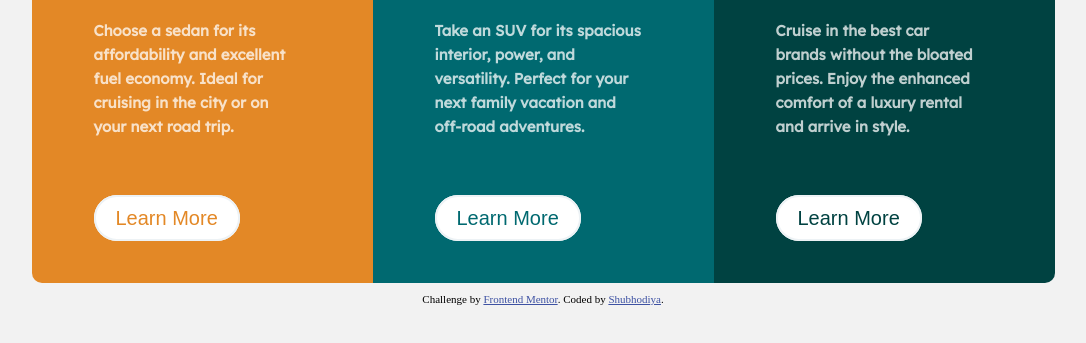
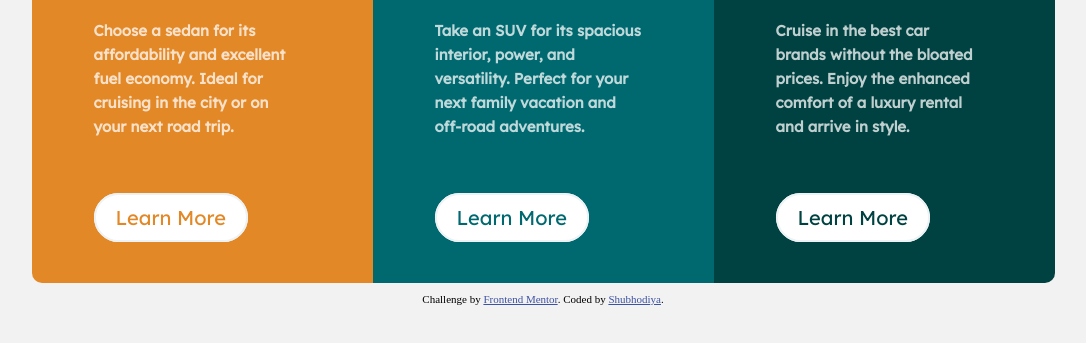
Before and after one commit to Shubhodiya/FrontendMentor-3-column-preview-card-component, a plain HTML site: page index.html in a window 1280 px wide. Shown: the part 295-638 px from the top of the page, without its empty margins (97-1183 px from the left). Drawn offline with Linux system fonts and the light colour scheme.

Commit message:
Update styles.css

```diff
--- a/CSS/styles.css
+++ b/CSS/styles.css
@@ -85,7 +85,7 @@ div{
   -webkit-border-radius: 49;
   -moz-border-radius: 49;
   border-radius: 49px;
-  font-family: Arial;
+  font-family: 'Lexend Deca', sans-serif;
   color: hsl(31, 77%, 52%);
   font-size: 20px;
   background: #ffffff;
@@ -99,7 +99,7 @@ div{
   -webkit-border-radius: 49;
   -moz-border-radius: 49;
   border-radius: 49px;
-  font-family: Arial;
+  font-family: 'Lexend Deca', sans-serif;
   color: hsl(184, 100%, 22%);
   font-size: 20px;
   background: #ffffff;
@@ -112,7 +112,7 @@ div{
   -webkit-border-radius: 49;
   -moz-border-radius: 49;
   border-radius: 49px;
-  font-family: Arial;
+  font-family: 'Lexend Deca', sans-serif;
   color: hsl(179, 100%, 13%);
   font-size: 20px;
   background: #ffffff;
```
